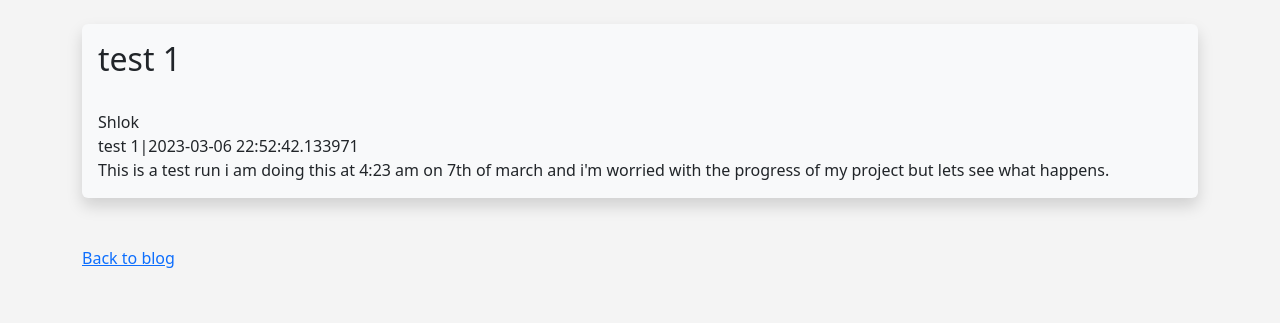
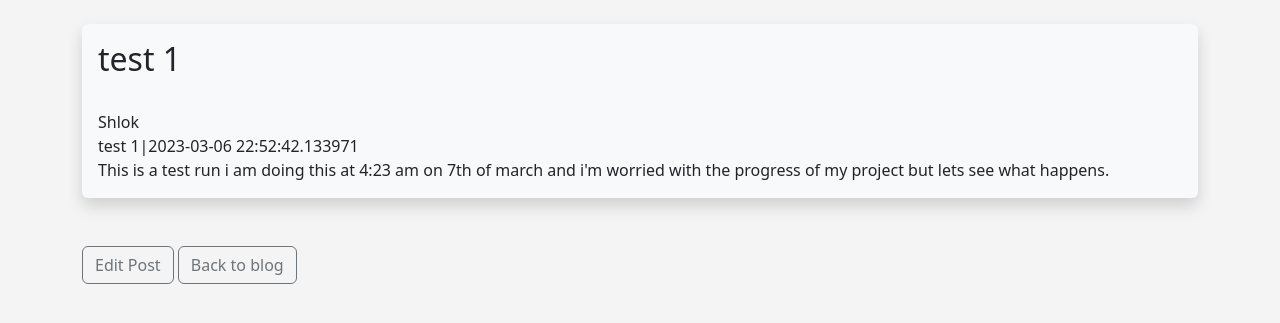
Before and after one commit to FallenRiser/Blog-app, a Flask app: page /posts/1 in a window 1280 px wide. Shown: the part 56-379 px from the top of the page. Run offline with Flask 2, Linux system fonts and the light colour scheme.

Commit message:
added edit posts

```diff
--- a/main.py
+++ b/main.py
@@ -120,6 +120,26 @@ def add_post():
     return render_template('add_post.html',form=form)
 
 
+@app.route('/post/edit/<int:id>', methods=['POST','GET'])
+def edit_post(id):
+    post = Posts.query.get_or_404(id)
+    form = PostForm()
+    if form.validate_on_submit():
+        post.title = form.title.data
+        post.author = form.author.data
+        post.slug = form.slug.data
+        post.content = form.content.data
+
+        db.session.add(post)
+        db.session.commit()
+        flash("Post updated successfully")
+        return redirect(url_for('post',id=post.id))
+    form.title.data = post.title
+    form.author.data = post.author
+    form.slug.data = post.slug
+    form.content.data = post.content
+    return render_template('edit_post.html',form=form)
+
 
 @app.route('/Users/Add',methods=['POST','GET'])
 def Add():
--- a/templates/post.html
+++ b/templates/post.html
@@ -14,7 +14,7 @@
             {{ post.slug}}|{{post.date_posted}}<br>
             {{post.content}}<br>
       </div>
-
-      <a href="{{ url_for('posts')}}">Back to blog</a>
+      <a href="{{url_for('edit_post',id = post.id)}}" class="btn btn-outline-secondary">Edit Post</a>
+      <a href="{{ url_for('posts')}}" class="btn btn-outline-secondary">Back to blog</a>
 
 {% endblock %}
--- a/templates/posts.html
+++ b/templates/posts.html
@@ -18,6 +18,7 @@
             {{post.content}}
             <br><br>
             <a href="{{url_for('post',id = post.id)}}" class="btn btn-outline-secondary">View Post</a>
+            <a href="{{url_for('edit_post',id = post.id)}}" class="btn btn-outline-secondary">Edit Post</a>
       </div>
       {% endfor %}
 
```
Also changed, not shown: templates/edit_post.html (added, +32 -0 lines), test.db.
